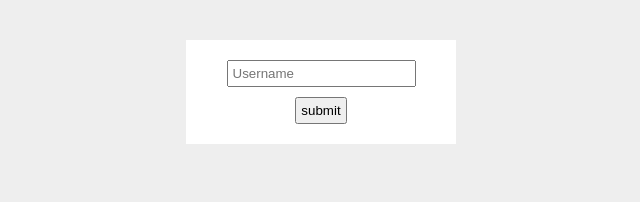
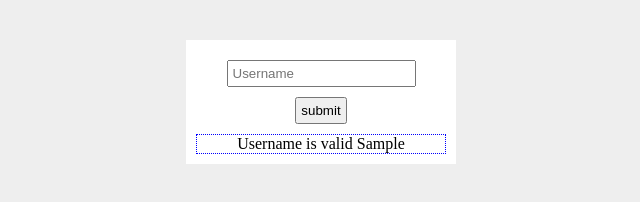
Before and after one commit to Syed-Ansar/JavaScript, a plain HTML site: page javascript/Form-events/form.html in a window 1280 px wide. Both pictures are taken after typing "Sample" into the empty fields and a click on the input "submit". Shown: the whole page, without its empty margins (319-959 px from the left). Drawn offline with Linux system fonts and the light colour scheme.

Commit message:
Regularexpression and form validation

```diff
--- a/javascript/Form-events/form.css
+++ b/javascript/Form-events/form.css
@@ -12,3 +12,14 @@ input {
   margin: 10px auto;
   padding: 4px;
 }
+.feedback {
+  display: none;
+  border: 1px blue dotted;
+  text-align: center;
+}
+.success {
+  border: 2px solid limegreen;
+}
+.error {
+  border: 2px solid crimson;
+}
--- a/javascript/Form-events/form.html
+++ b/javascript/Form-events/form.html
@@ -14,6 +14,7 @@
     <form class="signup-form">
         <input type="text" id="username" placeholder="Username">
         <input type="submit" value="submit">
+        <div class="feedback"></div>
     </form>
 
     <script src="./form.js"></script>
--- a/javascript/Form-events/form.js
+++ b/javascript/Form-events/form.js
@@ -1,8 +1,42 @@
 const form = document.querySelector(".signup-form");
 const username = document.querySelector("#username");
+const feedback = document.querySelector(".feedback");
+const usernamePattern = /^[a-zA-Z]{5,12}$/;
 
 form.addEventListener("submit", (e) => {
   e.preventDefault();
-  console.log(form.username.value);
-  username.value = "";
+  const username = form.username.value;
+  feedback.style.display = "block";
+
+  if (usernamePattern.test(username)) {
+    feedback.textContent = "Username is valid " + form.username.value;
+    form.username.value = "";
+  } else {
+    feedback.textContent = "Username is not valid";
+  }
 });
+
+form.username.addEventListener("keyup", (e) => {
+  // console.log(e.target.value, form.username.value);
+  if (usernamePattern.test(e.target.value)) {
+    form.username.setAttribute("class", "success");
+  } else {
+    form.username.setAttribute("class", "error");
+  }
+});
+// Testing REgular Expression
+
+// const username = "haunuy";
+// const pattern = /^[a-z]{6,}$/;
+
+// let result = pattern.test(username);
+// console.log(result);
+
+// if (result) {
+//   console.log("regex test passed");
+// } else {
+//   console.log("regex test failed");
+// }
+
+// let result = username.search(pattern);
+// console.log(result);
```
